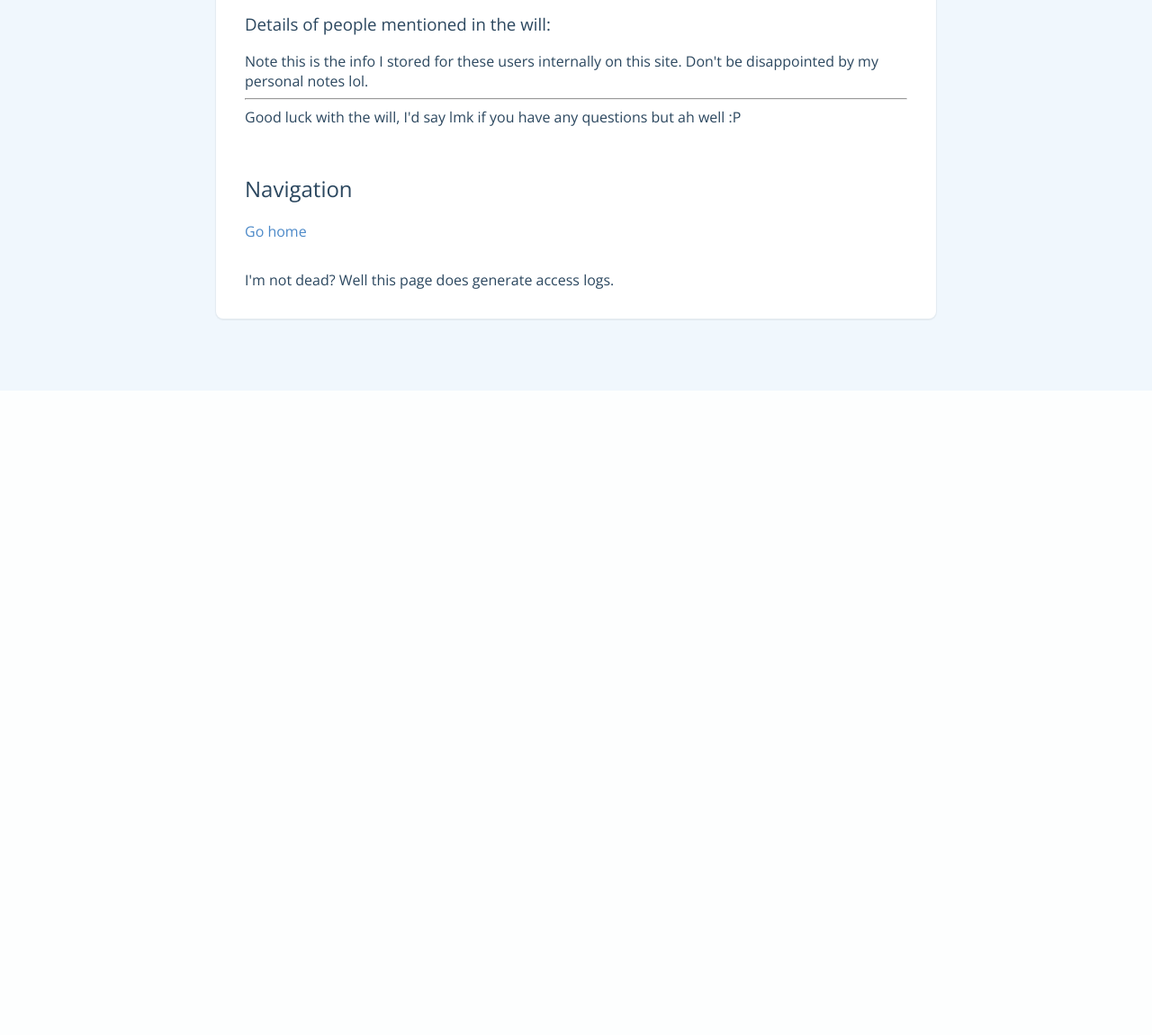
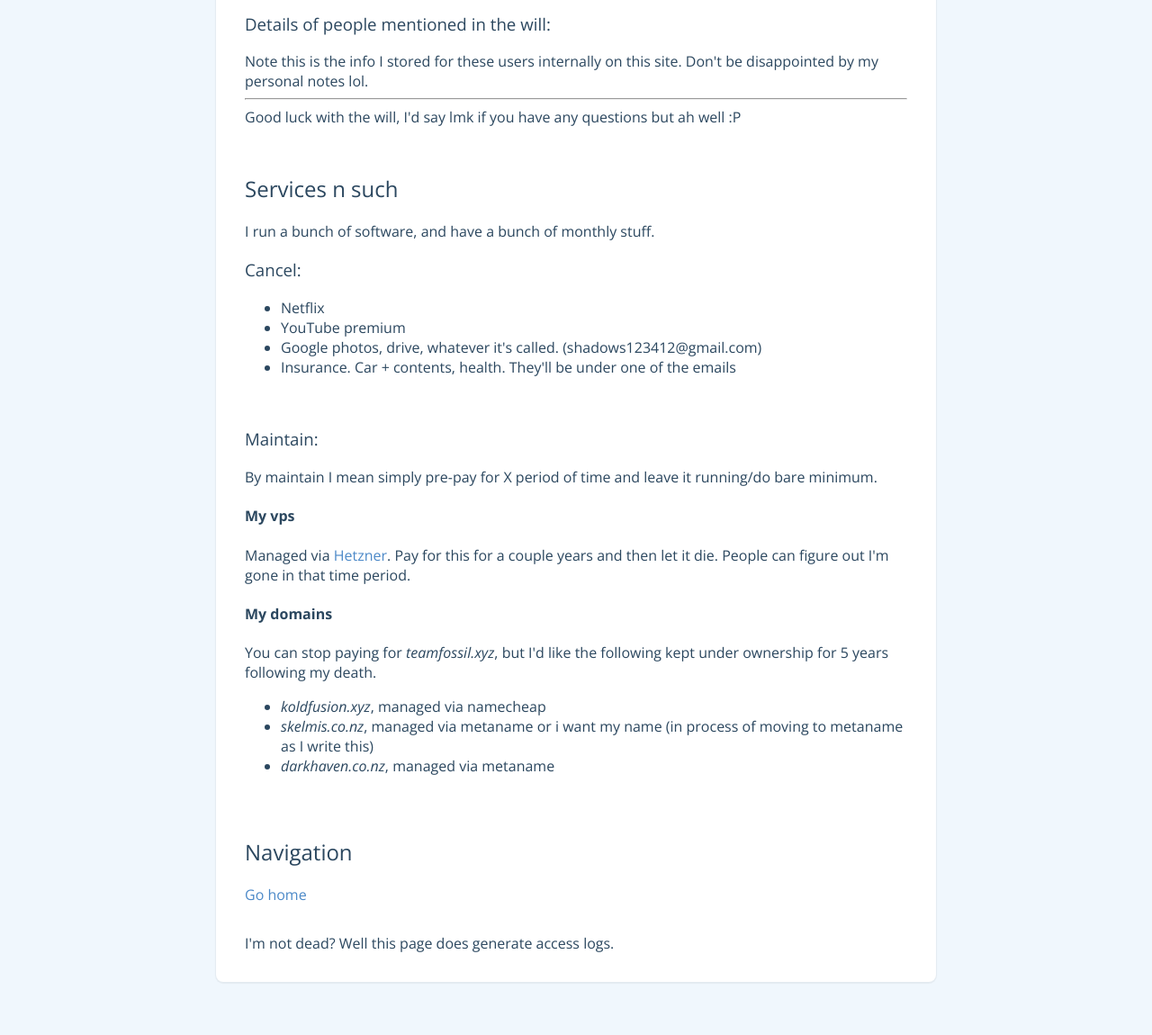
Before and after one commit to Skelmis/data.skelmis.co.nz, a Python web app: template home/templates/dead.jinja in a window 1280 px wide. Shown: the part 483-1633 px from the top of the page at 90% size. Before the commit the page ends 917 px from the top, so only its background shows below. Run offline with Jinja, Linux system fonts and the light colour scheme; the template is opened without the code that fills it, so the values that code supplies are empty.

Commit message:
doc: add more im dead stuff

```diff
--- a/home/templates/dead.jinja
+++ b/home/templates/dead.jinja
@@ -35,6 +35,31 @@
             <hr>
             Good luck with the will, I'd say lmk if you have any questions but ah well :P
         </section>
+    <section>
+        <h2>Services n such</h2>
+        I run a bunch of software, and have a bunch of monthly stuff.
+
+        <h3>Cancel:</h3>
+        <ul>
+            <li>Netflix</li>
+            <li>YouTube premium</li>
+            <li>Google photos, drive, whatever it's called. (shadows123412@gmail.com)</li>
+            <li>Insurance. Car + contents, health. They'll be under one of the emails</li>
+        </ul>
+        <br>
+        <h3>Maintain:</h3>
+        By maintain I mean simply pre-pay for X period of time and leave it running/do bare minimum.
+        <h4>My vps</h4>
+        Managed via <a target="https://www.hetzner.com/">Hetzner</a>. Pay for this for a couple years and then let it die. People can figure out I'm gone in that time period.
+        <br>
+        <h4>My domains</h4>
+        You can stop paying for <i>teamfossil.xyz</i>, but I'd like the following kept under ownership for 5 years following my death.
+        <ul>
+            <li><i>koldfusion.xyz</i>, managed via namecheap</li>
+            <li><i>skelmis.co.nz</i>, managed via metaname or i want my name (in process of moving to metaname as I write this)</li>
+            <li><i>darkhaven.co.nz</i>, managed via metaname </li>
+        </ul>
+    </section>
         <section>
             <h2>Navigation</h2>
             <a href="/">Go home</a>
```
